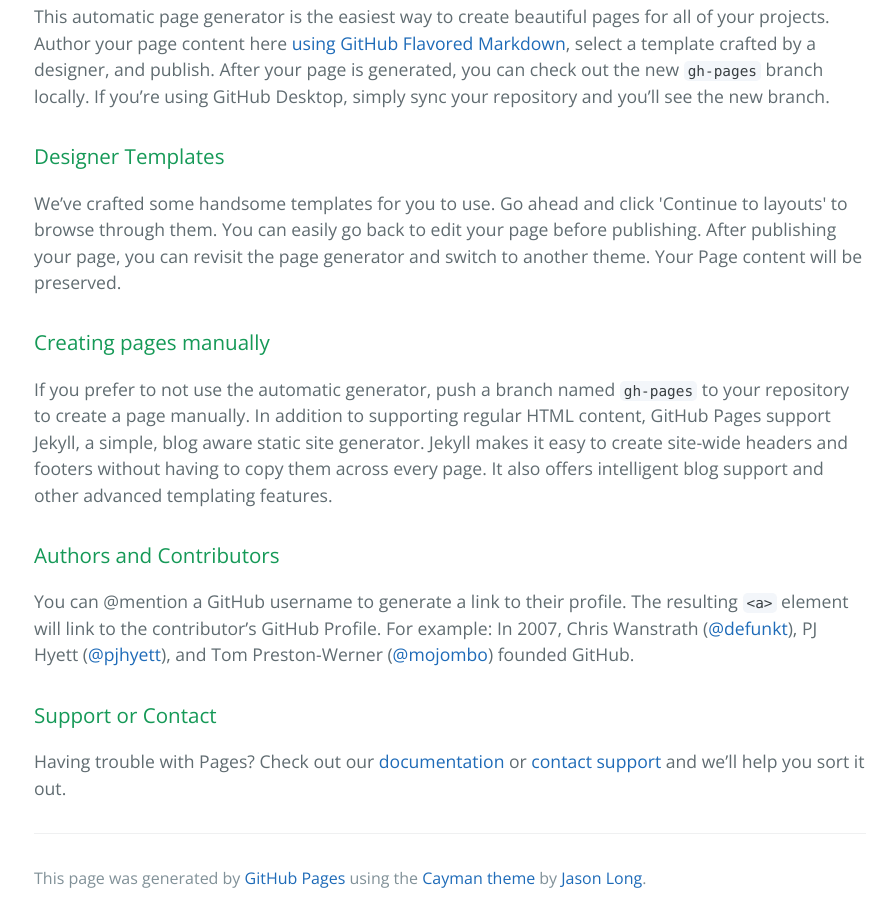
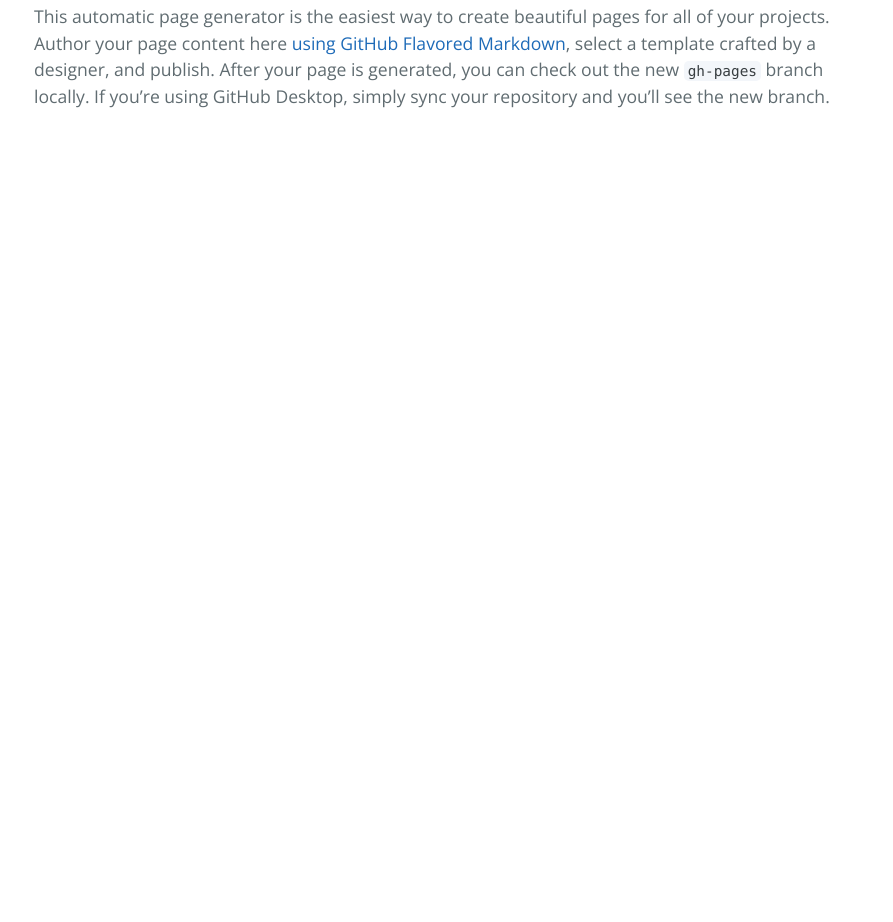
Before and after one commit to updatede/updatede.github.io, a plain HTML site: page index.html in a window 1280 px wide. Shown: the part 347-1269 px from the top of the page, without its empty margins (190-1083 px from the left). After the commit the page ends 800 px from the top, so only its background shows below. Drawn offline with nearby package versions, Linux system fonts and the light colour scheme.

Commit message:
Update index.html

```diff
--- a/index.html
+++ b/index.html
@@ -21,30 +21,6 @@
 
 <p>This automatic page generator is the easiest way to create beautiful pages for all of your projects. Author your page content here <a href="https://guides.github.com/features/mastering-markdown/">using GitHub Flavored Markdown</a>, select a template crafted by a designer, and publish. After your page is generated, you can check out the new <code>gh-pages</code> branch locally. If you’re using GitHub Desktop, simply sync your repository and you’ll see the new branch.</p>
 
-<h3>
-<a id="designer-templates" class="anchor" href="#designer-templates" aria-hidden="true"><span aria-hidden="true" class="octicon octicon-link"></span></a>Designer Templates</h3>
-
-<p>We’ve crafted some handsome templates for you to use. Go ahead and click 'Continue to layouts' to browse through them. You can easily go back to edit your page before publishing. After publishing your page, you can revisit the page generator and switch to another theme. Your Page content will be preserved.</p>
-
-<h3>
-<a id="creating-pages-manually" class="anchor" href="#creating-pages-manually" aria-hidden="true"><span aria-hidden="true" class="octicon octicon-link"></span></a>Creating pages manually</h3>
-
-<p>If you prefer to not use the automatic generator, push a branch named <code>gh-pages</code> to your repository to create a page manually. In addition to supporting regular HTML content, GitHub Pages support Jekyll, a simple, blog aware static site generator. Jekyll makes it easy to create site-wide headers and footers without having to copy them across every page. It also offers intelligent blog support and other advanced templating features.</p>
-
-<h3>
-<a id="authors-and-contributors" class="anchor" href="#authors-and-contributors" aria-hidden="true"><span aria-hidden="true" class="octicon octicon-link"></span></a>Authors and Contributors</h3>
-
-<p>You can @mention a GitHub username to generate a link to their profile. The resulting <code>&lt;a&gt;</code> element will link to the contributor’s GitHub Profile. For example: In 2007, Chris Wanstrath (<a href="https://github.com/defunkt" class="user-mention">@defunkt</a>), PJ Hyett (<a href="https://github.com/pjhyett" class="user-mention">@pjhyett</a>), and Tom Preston-Werner (<a href="https://github.com/mojombo" class="user-mention">@mojombo</a>) founded GitHub.</p>
-
-<h3>
-<a id="support-or-contact" class="anchor" href="#support-or-contact" aria-hidden="true"><span aria-hidden="true" class="octicon octicon-link"></span></a>Support or Contact</h3>
-
-<p>Having trouble with Pages? Check out our <a href="https://help.github.com/pages">documentation</a> or <a href="https://github.com/contact">contact support</a> and we’ll help you sort it out.</p>
-
-      <footer class="site-footer">
-
-        <span class="site-footer-credits">This page was generated by <a href="https://pages.github.com">GitHub Pages</a> using the <a href="https://github.com/jasonlong/cayman-theme">Cayman theme</a> by <a href="https://twitter.com/jasonlong">Jason Long</a>.</span>
-      </footer>
 
     </section>
 
```
